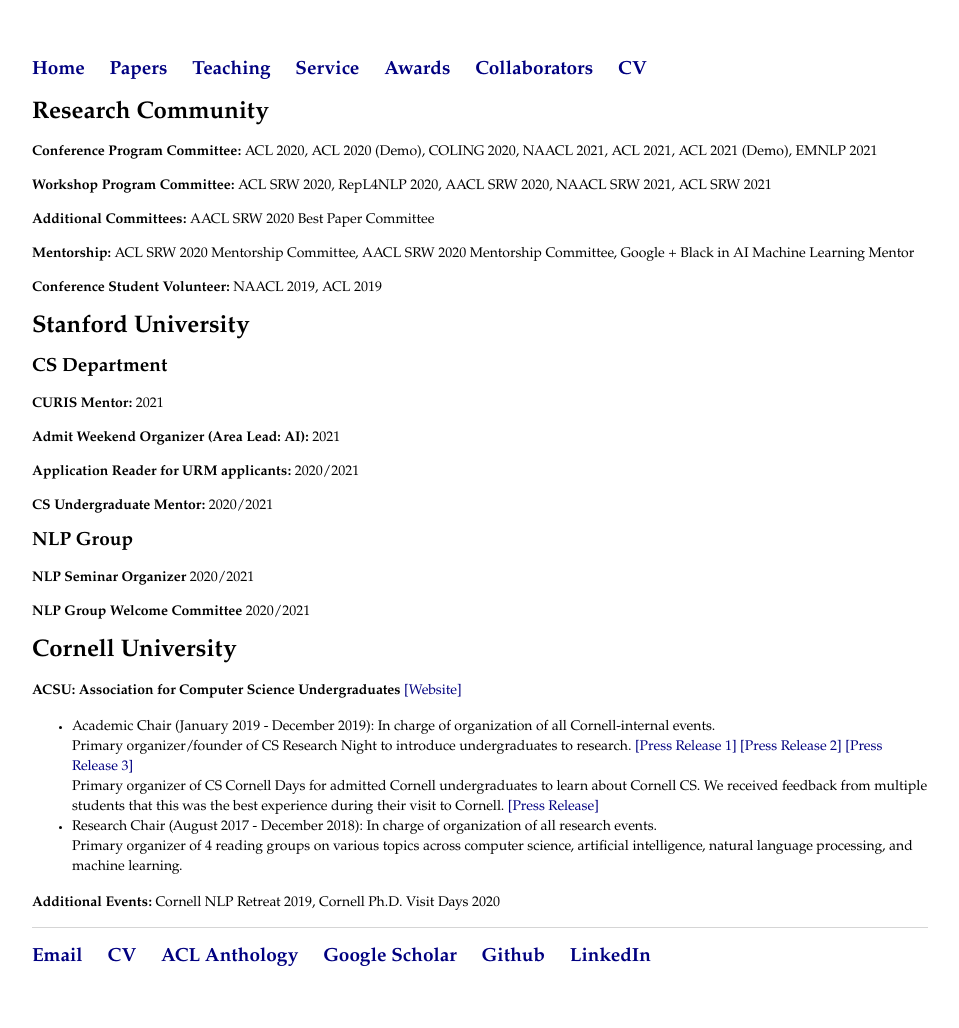
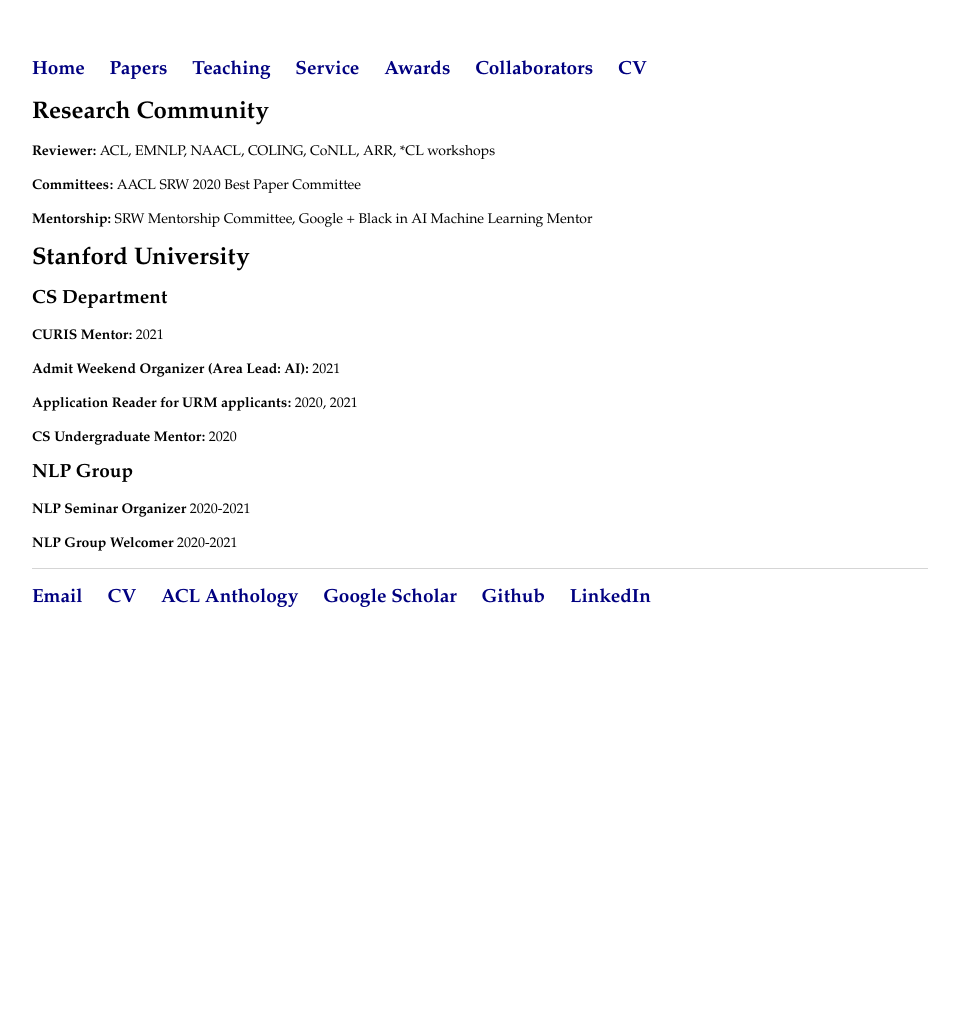
Before and after one commit to rishibommasani/rishibommasani.github.io, a Jekyll site: the page built from service/index.html, in a window 1280 px wide. Shown: the whole page, without its empty margins (160-1119 px from the left). Built offline with Jekyll 4.4.1, drawn with Linux system fonts in a browser that asks for light colours; after the commit the page ends 900 px from its top, so only the background shows below that.

Commit message:
Update index.html

```diff
--- a/service/index.html
+++ b/service/index.html
@@ -3,34 +3,18 @@
 title: Service
 ---
 	<h1>Research Community</h1>
-	<p><b>Conference Program Committee:</b> ACL 2020, ACL 2020 (Demo), COLING 2020, NAACL 2021, ACL 2021, ACL 2021 (Demo), EMNLP 2021 </p>
-	<p><b>Workshop Program Committee:</b> ACL SRW 2020, RepL4NLP 2020, AACL SRW 2020, NAACL SRW 2021, ACL SRW 2021 </p>
-	<p><b>Additional Committees:</b> AACL SRW 2020 Best Paper Committee </p>
-	<p><b>Mentorship:</b> ACL SRW 2020 Mentorship Committee, AACL SRW 2020 Mentorship Committee, Google + Black in AI Machine Learning Mentor</p>
-	<p><b>Conference Student Volunteer:</b> NAACL 2019, ACL 2019</p>
+	<p><b>Reviewer:</b> ACL, EMNLP, NAACL, COLING, CoNLL, ARR, *CL workshops </p>
+	<p><b>Committees:</b> AACL SRW 2020 Best Paper Committee </p>
+	<p><b>Mentorship:</b> SRW Mentorship Committee, Google + Black in AI Machine Learning Mentor</p>
 
 
 	<h1>Stanford University</h1>
 	<h2>CS Department </h2>
 	<p><b>CURIS Mentor:</b> 2021 </p>
 	<p><b>Admit Weekend Organizer (Area Lead: AI): </b> 2021 </p>
-	<p><b>Application Reader for URM applicants:</b> 2020/2021 </p>
-	<p><b>CS Undergraduate Mentor:</b> 2020/2021 </p>
+	<p><b>Application Reader for URM applicants:</b> 2020, 2021 </p>
+	<p><b>CS Undergraduate Mentor:</b> 2020 </p>
 
 	<h2>NLP Group</h2>
-	<p><b>NLP Seminar Organizer </b> 2020/2021 </p>
-	<p><b>NLP Group Welcome Committee </b> 2020/2021 </p>
-
-
-	<h1>Cornell University</h1>
-
-	<p><b>ACSU: Association for Computer Science Undergraduates</b> <a href="https://acsu.cornell.edu/">[Website]</a>
-	<ul>
-		<li> Academic Chair (January 2019 - December 2019): In charge of organization of all Cornell-internal events.
-		<br> Primary organizer/founder of CS Research Night to introduce undergraduates to research. <a href="https://www.cs.cornell.edu/information/news/newsitem10393/research-night-sharing-new-findings">[Press Release 1] </a> <a href="http://www.cs.cornell.edu/information/news/newsitem10840/research-night-connecting-undergraduates-cs-research">[Press Release 2] </a> <a href="https://www.cs.cornell.edu/events/research-night">[Press Release 3] </a>
-		<br> Primary organizer of CS Cornell Days for admitted Cornell undergraduates to learn about Cornell CS. We received feedback from multiple students that this was the best experience during their visit to Cornell. <a href="https://www.cs.cornell.edu/information/news/newsitem10436/welcome-cornell-days-computer-science">[Press Release]</a> </li>
-		<li> Research Chair (August 2017 - December 2018): In charge of organization of all research events.
-		<br> Primary organizer of 4 reading groups on various topics across computer science, artificial intelligence, natural language processing, and machine learning. </li>
-	</ul>
-	</p>
-	<p><b>Additional Events:</b> Cornell NLP Retreat 2019, Cornell Ph.D. Visit Days 2020 </p>
+	<p><b>NLP Seminar Organizer </b> 2020-2021 </p>
+	<p><b>NLP Group Welcomer </b> 2020-2021 </p>
```
